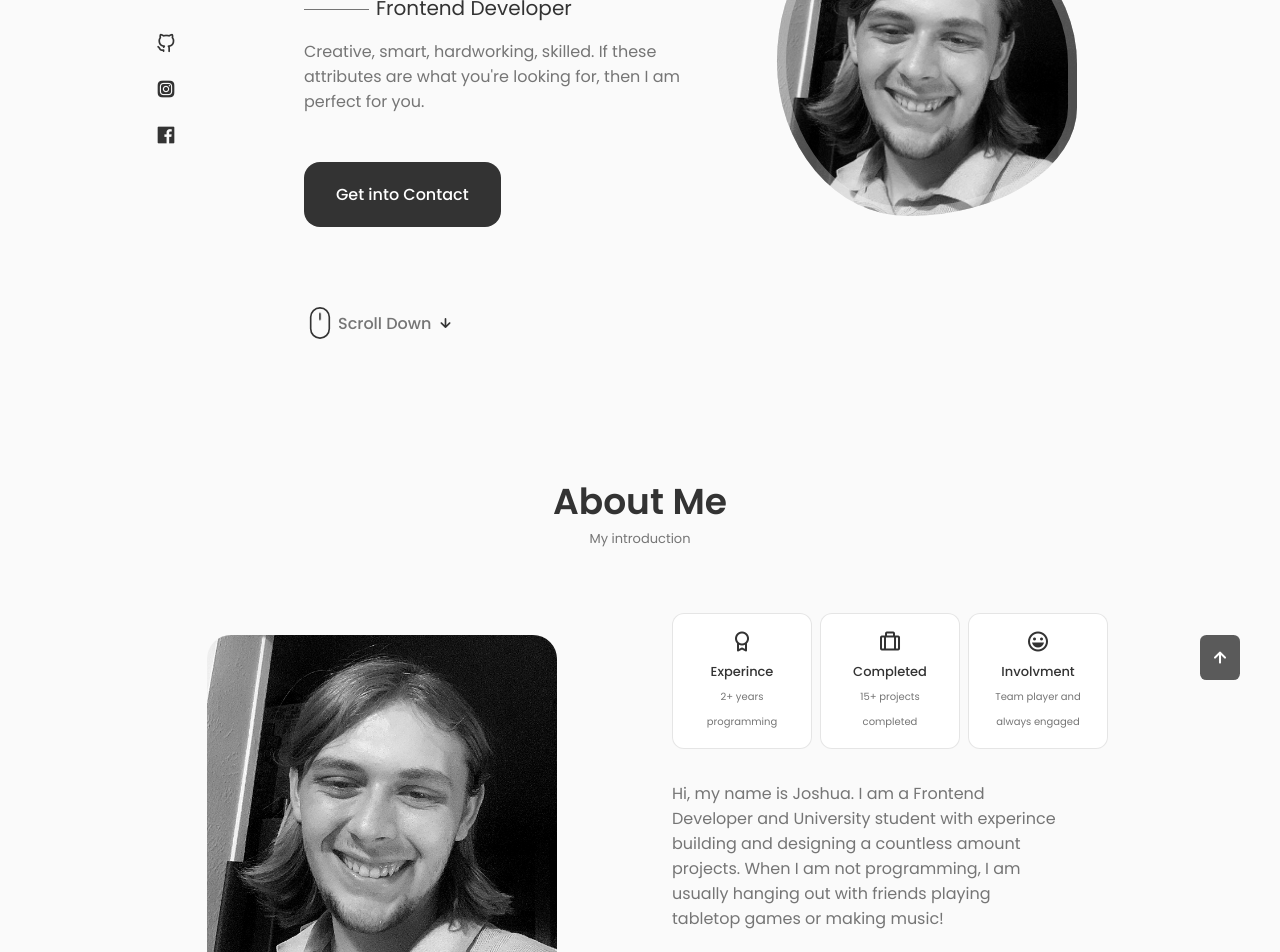
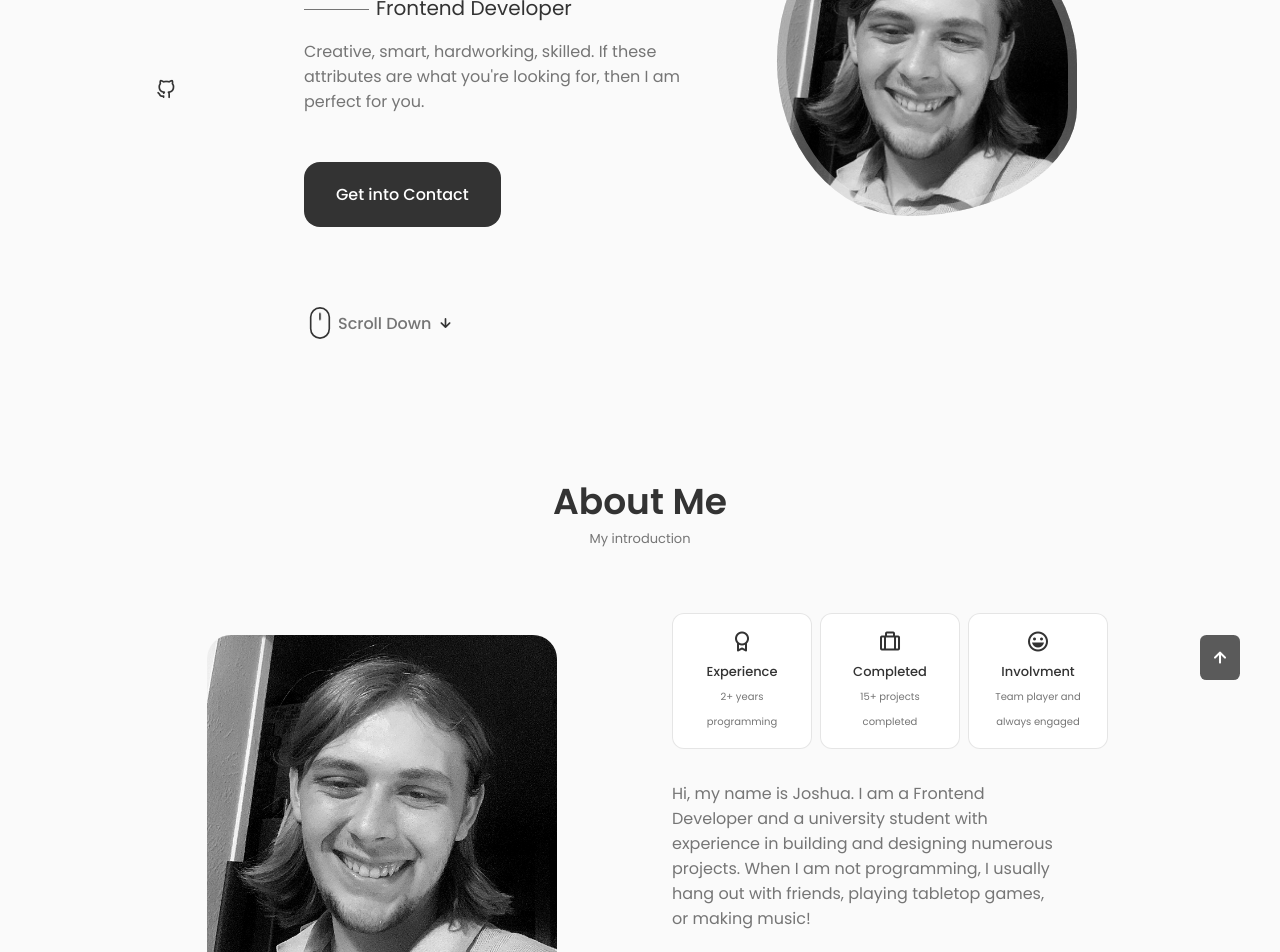
Before and after one commit to JoshuaDeckard/Joshua_DA_Portfolio, a React (Create React App) app: page / in a window 1280 px wide. Shown: the part 280-1232 px from the top of the page. Built offline with nearby package versions, Linux system fonts and the light colour scheme; some icons are missing.

Commit message:
Changed footer links and fixed About Me spelling

```diff
--- a/src/components/about/About.jsx
+++ b/src/components/about/About.jsx
@@ -16,8 +16,8 @@ const About = () => {
                 <div className="about_data">
                     <Info/>
 
-                    <p className="about_description">Hi, my name is Joshua. I am a Frontend Developer and University student with experince
-                    building and designing a countless amount projects. When I am not programming, I am usually hanging out with friends playing tabletop games or making music!</p>
+                    <p className="about_description">Hi, my name is Joshua. I am a Frontend Developer and a university student with experience in building and designing
+                    numerous projects. When I am not programming, I usually hang out with friends, playing tabletop games, or making music!</p>
 
                     <a download="" href={CV} className="button button--flex">Download CV
                     <svg
--- a/src/components/about/info.jsx
+++ b/src/components/about/info.jsx
@@ -5,7 +5,7 @@ const Info = () => {
         <div className="about_info grid">
             <div className="about_box">
                 <i class="bx bx-award about_icon"></i>
-                <h3 className="about_title">Experince</h3>
+                <h3 className="about_title">Experience</h3>
                 <span className="about_subtitle">2+ years programming</span>
             </div>
 
--- a/src/components/footer/Footer.jsx
+++ b/src/components/footer/Footer.jsx
@@ -1,5 +1,7 @@
 import React from "react";
-import "./footer.css"
+import "./footer.css";
+import { Icon } from "@iconify/react";
+
 const Footer = () => {
     return (
         <footer className="footer">
@@ -20,23 +22,6 @@ const Footer = () => {
                     </li>
 
                 </ul>
-                <div className="footer_social">
-                <a href="" className="footer_social-link" target="_blank">
-                <i class="bx bxl-facebook"></i>
-                </a>
-
-
-
-
-            <a href="" className="footer_social-link" target="_blank">
-                <i class="bx bxl-instagram"></i>
-            </a>
-
-            <a href="https://github.com/JoshuaDeckard" className="footer_social-link" target="_blank">
-                <i class="bx bxl-github"></i>
-            </a>
-                </div>
-
                 <span className="footer_copy">&#169; Joshua. All rights reserved</span>
             </div>
         </footer>
--- a/src/components/footer/footer.css
+++ b/src/components/footer/footer.css
@@ -48,13 +48,14 @@
     display: inline-flex;
 }
 
+
 .footer_social-link:hover{
     background-color: var(--title-color-dark);
 }
 
 .footer_copy{
     display: block;
-    margin-top: 4.5rem;
+    margin-top: 3.0rem;
     color: var(--title-color);
     text-align: center;
     font-size: var(--smaller-font-size);
--- a/src/components/home/Social.jsx
+++ b/src/components/home/Social.jsx
@@ -12,13 +12,7 @@ const Social = () => {
                 <i class="uil uil-github-alt"></i>
             </a>
 
-            <a href="https://github.com/JoshuaDeckard" className="home_social-icon" target="_blank">
-                <i class="uil uil-instagram-alt"></i>
-            </a>
 
-            <a href="https://github.com/JoshuaDeckard" className="home_social-icon" target="_blank">
-                <i class="uil uil-facebook"></i>
-            </a>
         </div>
     );
 };
```
